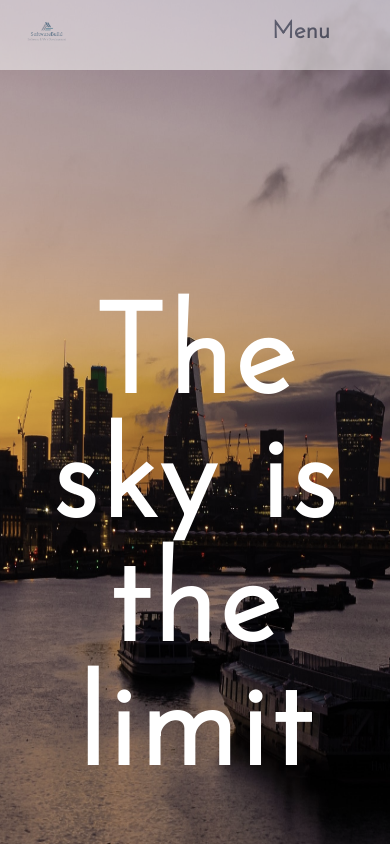
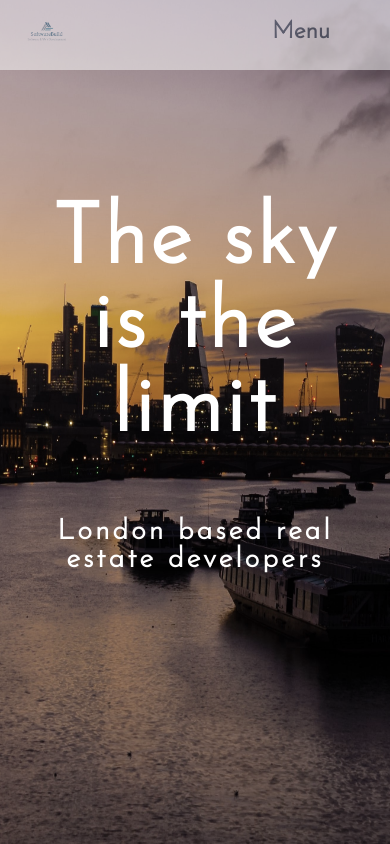
Before and after one commit to chs242/the-edewater-group, a Vue app: page /contact in a window 390 px wide. Built offline with nearby package versions, Linux system fonts and the light colour scheme.

Commit message:
completed responsive. still have to debug tablet

```diff
--- a/src/components/ContactForm.vue
+++ b/src/components/ContactForm.vue
@@ -70,11 +70,6 @@ export default {
 </script>
 
 <style scoped>
-
- .root-contact-form{
-
-  }
-
   .contact-wrapper{
     display: flex;
     width: 100%;
@@ -114,7 +109,8 @@ export default {
   }
 
   .about-text-wrapper{
-    width: 100%;
+    width: 80%;
+    margin: 0 auto;
   }
 
   .inner-text-wrapper{
@@ -185,4 +181,35 @@ export default {
     font-size: 1rem;
     border-radius: 3px
     }
+
+  @media (min-width: 320px) and (max-width: 1024px) {
+    .contact-wrapper{
+      width: 80%;
+      flex-direction: column;
+      margin-bottom: 0px;
+    }
+
+    .about-title-wrapper, .about-text-wrapper{
+      width: 100%;
+      margin: 0 10%;
+    }
+
+    .inner-wrapper{
+      margin-bottom: 10px;
+      margin-left: 0px;
+    }
+
+  h3:after{
+    content:'';
+    display:block;
+    border:0.5px solid #ffc000;
+    position: absolute;
+    margin-left: 8%;
+    margin-top: 5px;
+    width: 100px;
+    left: 0px;
+    z-index: 3;
+  }
+}
+
 </style>
--- a/src/components/HelloWorld.vue
+++ b/src/components/HelloWorld.vue
@@ -136,8 +136,8 @@ a {
     }
 
     li{
-      width: 60%;
-      height: 50vw;
+      width: 80%;
+      height: 65vw;
       margin: 20px 0;
     }
 
--- a/src/views/Contact.vue
+++ b/src/views/Contact.vue
@@ -2,7 +2,7 @@
   <div class="root-contact">
       <IMG />
       <ContactForm></ContactForm>
-      <Footer></Footer>
+      <NewFooter />
     </div>
 </template>
 
@@ -11,14 +11,14 @@
 
 import IMG from "@/components/IMG.vue";
 import ContactForm from "@/components/ContactForm.vue";
-import Footer from "@/components/Footer.vue";
+import NewFooter from "@/components/NewFooter.vue";
 
 export default {
   name: "Contact",
   components: {
     ContactForm,
     IMG,
-    Footer
+    NewFooter
   }
 };
 </script>
@@ -34,4 +34,10 @@ export default {
     overflow-x: hidden;
 
   }
+
+  @media (min-width: 320px) and (max-width: 1024px) {
+    .root-contact{
+      width: 100%;
+    }
+  }
 </style>
--- a/src/views/Home.vue
+++ b/src/views/Home.vue
@@ -89,8 +89,8 @@ export default {
 
   .title-cont{
     width: 80%;
-    margin: 300px auto;
-    font-size: 62px;
+     margin: 200px auto;
+    font-size: 42px;
     font-weight: 100;
     color: white;
     letter-spacing: 3px;
@@ -99,13 +99,13 @@ export default {
 
 
   .image-cont{
-    height: 120%;
+    height: 100%;
     width: 100%;
   }
 
   .bg-img{
     filter:  saturate(60%);
-    height: 100%;
+    height: 110vh;
     transform: scale(1.5);
     width: 100vw;
     min-width: 773px;
@@ -115,9 +115,13 @@ export default {
 
 @media (min-width: 320px) and (max-width: 580px) {
   /* Device = Most of the Smartphones Mobiles (Portrait)*/
+ .image-cont{
+    height: 100vh;
+    width: 100%;
+  }
  .bg-img{
     filter:  saturate(60%);
-    height: 90%;
+    height: 90vh;
     transform: scale(2);
     width: 100vw;
   }
```
Lines whose indentation alone changed are shown as unchanged.
